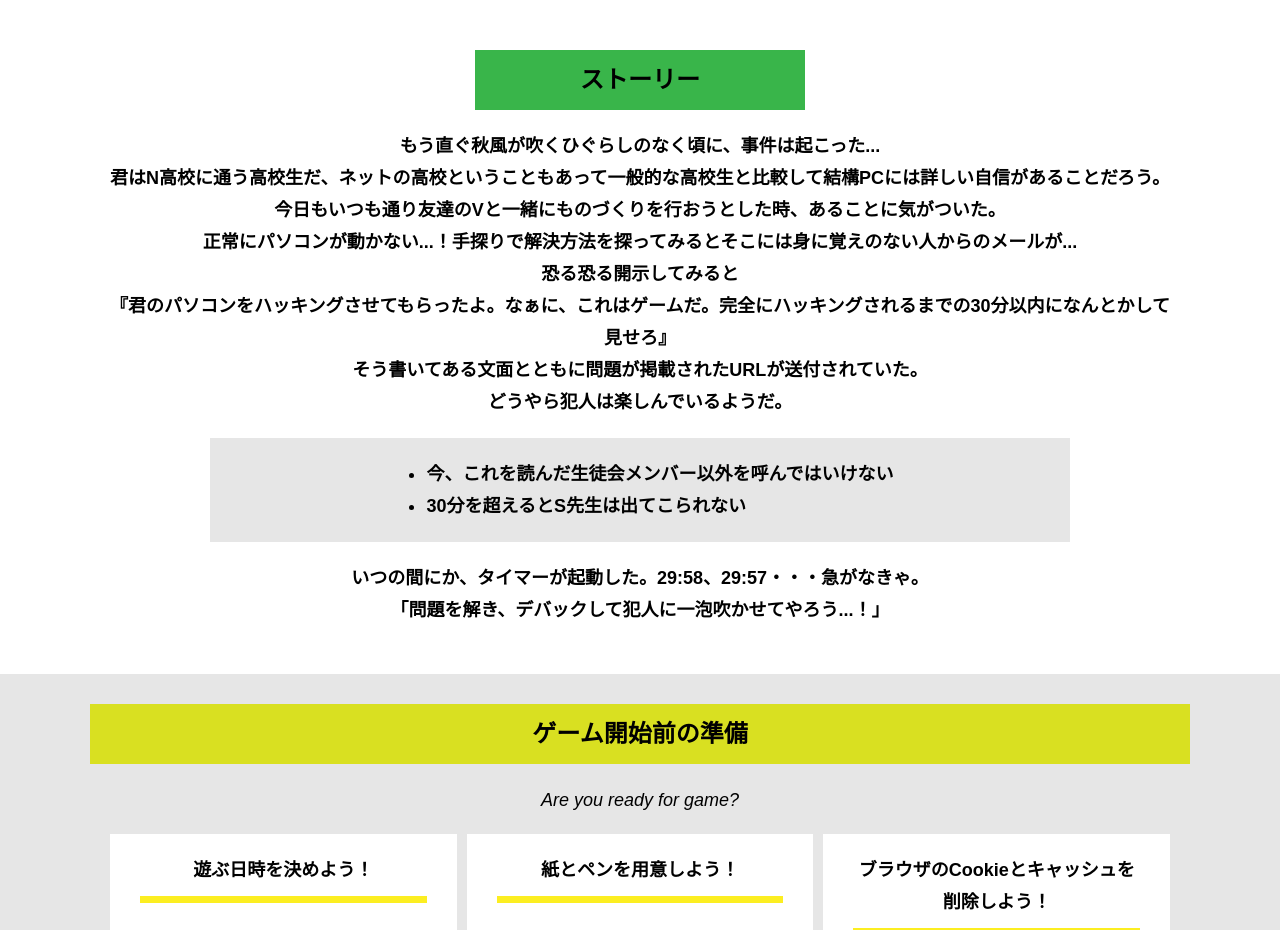
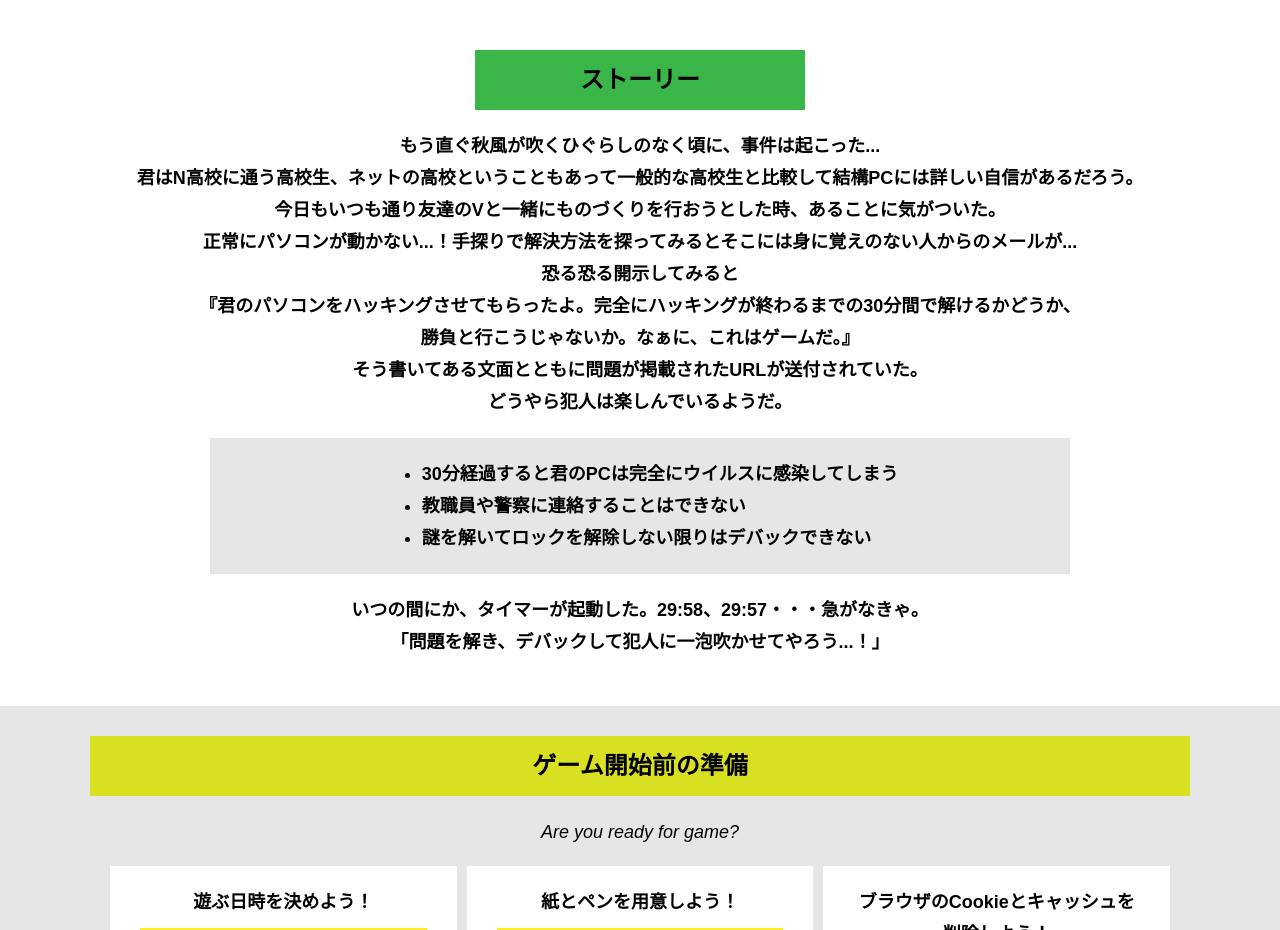
Before and after one commit to Ryouta-Kurosawa/alfa-yoyogi-10, a plain HTML site: page index.html in a window 1280 px wide. Shown: the part 1020-1950 px from the top of the page. Drawn offline with Linux system fonts and the light colour scheme.

Commit message:
Update index.html

```diff
--- a/index.html
+++ b/index.html
@@ -31,17 +31,19 @@
         <h2 class="section-title section-title--keycolor section-title--story">ストーリー</h2>
         <div class="story">
           <p class="text-center">もう直ぐ秋風が吹くひぐらしのなく頃に、事件は起こった...<br>
-            君はN高校に通う高校生だ、ネットの高校ということもあって一般的な高校生と比較して結構PCには詳しい自信があることだろう。<br>
+            君はN高校に通う高校生、ネットの高校ということもあって一般的な高校生と比較して結構PCには詳しい自信があるだろう。<br>
             今日もいつも通り友達のVと一緒にものづくりを行おうとした時、あることに気がついた。<br>
             正常にパソコンが動かない...！手探りで解決方法を探ってみるとそこには身に覚えのない人からのメールが...<br>
             恐る恐る開示してみると<br>
-            『君のパソコンをハッキングさせてもらったよ。なぁに、これはゲームだ。完全にハッキングされるまでの30分以内になんとかして見せろ』<br>
+            『君のパソコンをハッキングさせてもらったよ。完全にハッキングが終わるまでの30分間で解けるかどうか、<br>
+            勝負と行こうじゃないか。なぁに、これはゲームだ。』<br>
             そう書いてある文面とともに問題が掲載されたURLが送付されていた。<br>
             どうやら犯人は楽しんでいるようだ。</p>
           <div class="story__note__outer bg-color--gray">
             <ul class="story__note">
-              <li>今、これを読んだ生徒会メンバー以外を呼んではいけない</li>
-              <li>30分を超えるとS先生は出てこられない</li>
+              <li>30分経過すると君のPCは完全にウイルスに感染してしまう</li>
+              <li>教職員や警察に連絡することはできない</li>
+              <li>謎を解いてロックを解除しない限りはデバックできない</li>
             </ul>
           </div>
           <p class="text-center">いつの間にか、タイマーが起動した。29:58、29:57・・・急がなきゃ。<br>
```
